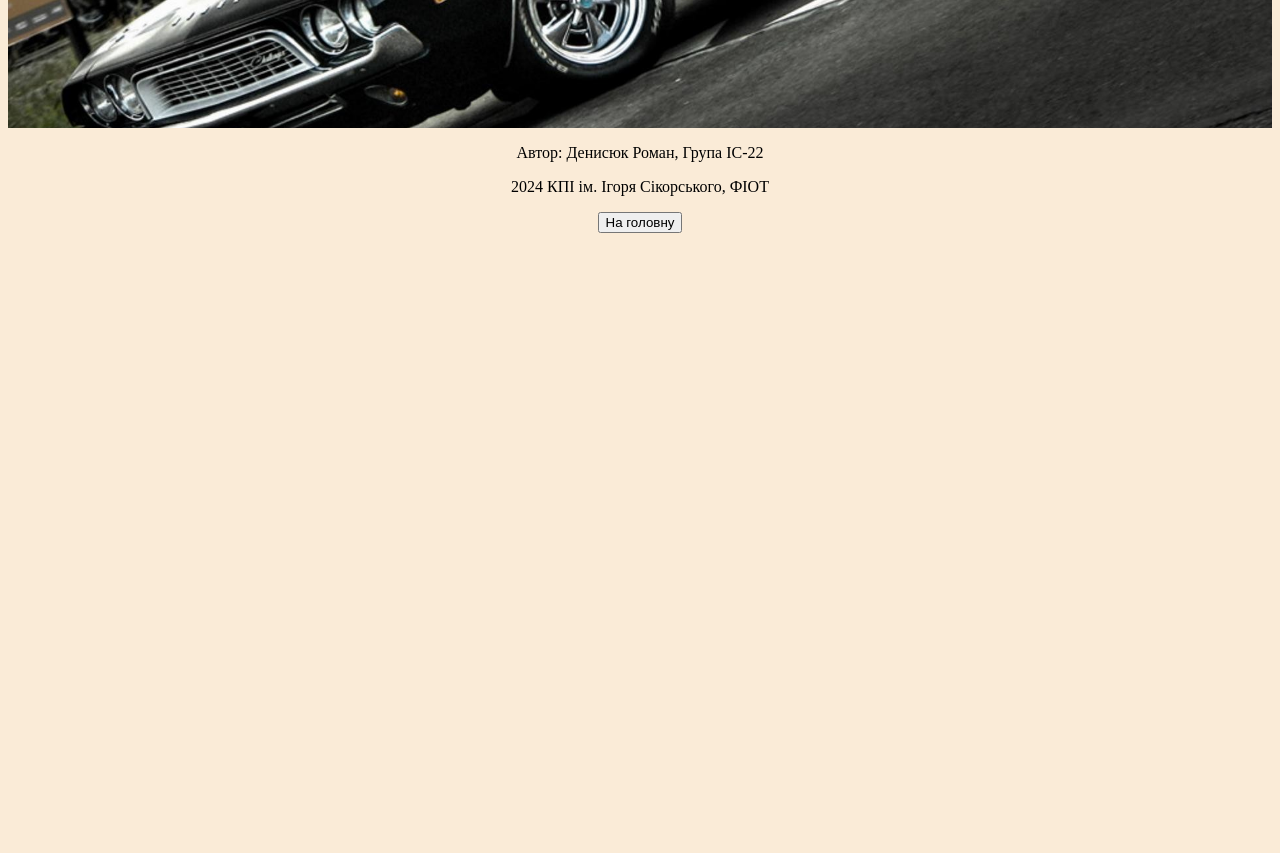
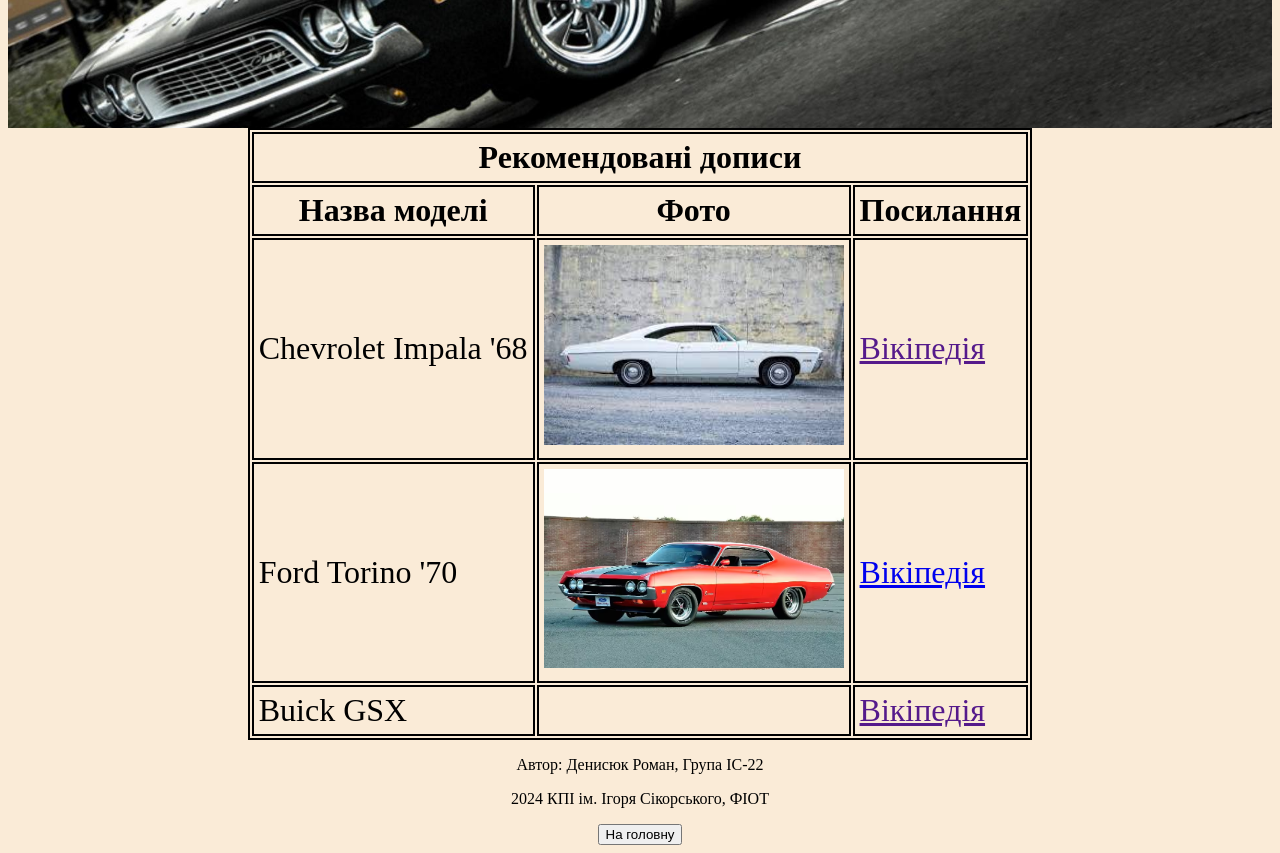
Before and after one commit to Roman-Deni/OCD_Cars, a plain HTML site: page 1.html in a window 1280 px wide. Shown: the part 500-1353 px from the top of the page. Before the commit the page ends 800 px from the top, so only its background shows below. Drawn offline with Linux system fonts and the light colour scheme.

Commit message:
Added a table and new photos

```diff
--- a/1.html
+++ b/1.html
@@ -22,13 +22,51 @@
         footer {
             text-align: center;
         }
+        table {
+            margin: auto;
+            font-size: 32px;
+            border: 2px solid black;
+        }
+        table td, th {
+            padding: 5px;
+            border: 2px solid black;
+        }
+        table img {
+            width: 300px;
+        }
     </style>
     <body>
         <header>
             American classics
         </header>
         <main>
-
+            <table>
+                <tr>
+                    <th colspan="3">
+                        Рекомендовані дописи
+                    </th>
+                </tr>
+                <tr>
+                    <th>Назва моделі</th>
+                    <th>Фото</th>
+                    <th>Посилання</th>
+                </tr>
+                <tr>
+                    <td>Chevrolet Impala '68</td>
+                    <td><img src="img/images.jpg"></td>
+                    <td><a href>Вікіпедія</a></td>
+                </tr>
+                <tr>
+                    <td>Ford Torino '70</td>
+                    <td><img src="img/1970 Ford Torino Cobra A013.avif"></td>
+                    <td><a href="https://uk.wikipedia.org/wiki/Ford_Torino">Вікіпедія</a></td>
+                </tr>
+                <tr>
+                    <td>Buick GSX</td>
+                    <td><img src=""></td>
+                    <td><a href>Вікіпедія</a></td>
+                </tr>
+            </table>
         </main>
         <footer>
             <p>
```
Also changed, not shown: 2.html (+6 -0 lines), Photo1.html (+1 -4 lines), index.html (+29 -2 lines), img/1970 Ford Torino Cobra A013.avif (added), img/images.jpg (added).
